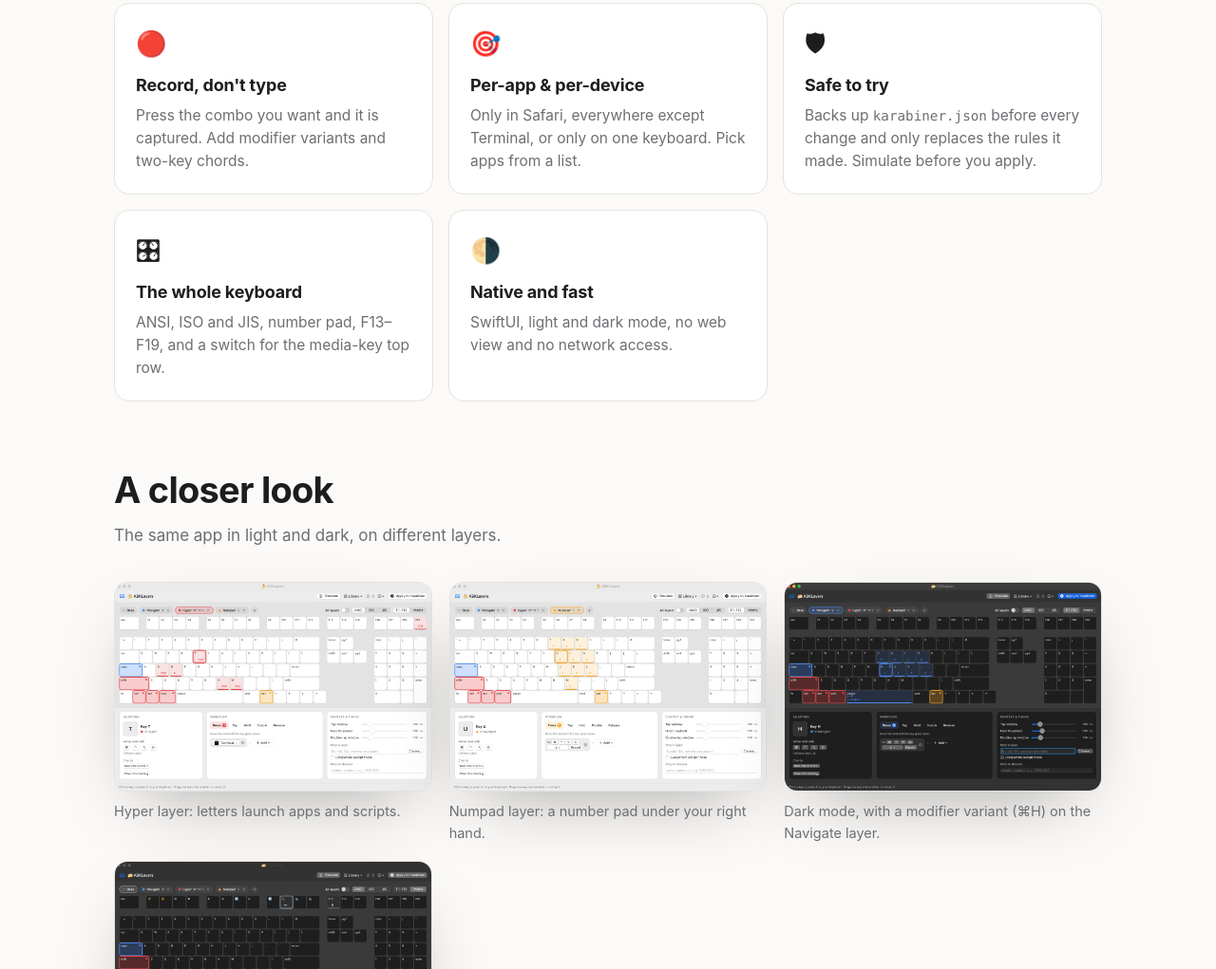
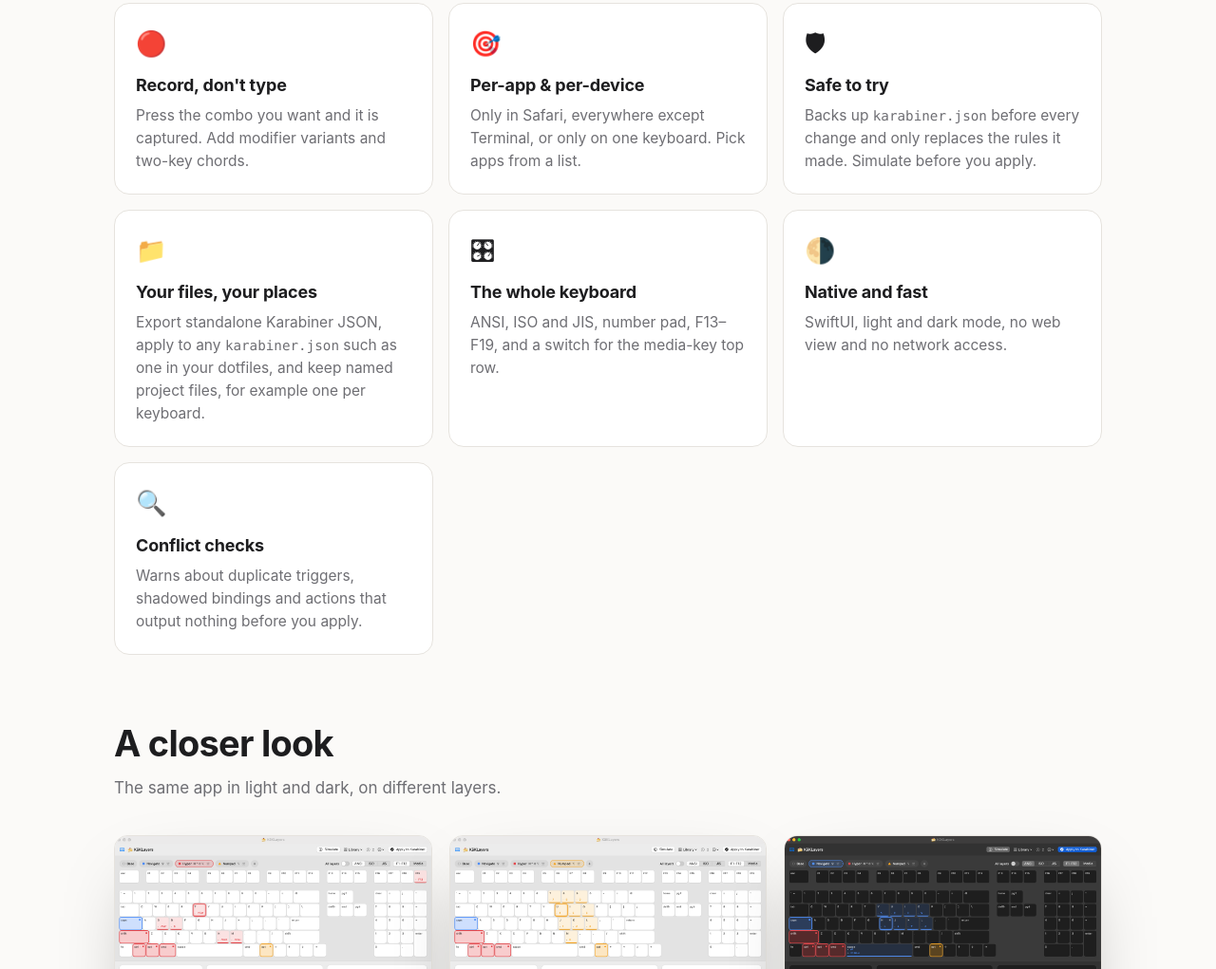
Before and after one commit to ekoekode/kaklayers, a plain HTML site: page docs/index.html in a window 1280 px wide. Shown: the part 1973-2994 px from the top of the page at 95% size. Drawn offline with Linux system fonts and the light colour scheme.

Commit message:
Landing page: add files and conflict-check feature cards

```diff
--- a/docs/index.html
+++ b/docs/index.html
@@ -99,8 +99,10 @@
       <div class="card"><span class="ic">🔴</span><h3>Record, don't type</h3><p>Press the combo you want and it is captured. Add modifier variants and two-key chords.</p></div>
       <div class="card"><span class="ic">🎯</span><h3>Per-app &amp; per-device</h3><p>Only in Safari, everywhere except Terminal, or only on one keyboard. Pick apps from a list.</p></div>
       <div class="card"><span class="ic">🛡</span><h3>Safe to try</h3><p>Backs up <code>karabiner.json</code> before every change and only replaces the rules it made. Simulate before you apply.</p></div>
+      <div class="card"><span class="ic">📁</span><h3>Your files, your places</h3><p>Export standalone Karabiner JSON, apply to any <code>karabiner.json</code> such as one in your dotfiles, and keep named project files, for example one per keyboard.</p></div>
       <div class="card"><span class="ic">🎛</span><h3>The whole keyboard</h3><p>ANSI, ISO and JIS, number pad, F13–F19, and a switch for the media-key top row.</p></div>
       <div class="card"><span class="ic">🌗</span><h3>Native and fast</h3><p>SwiftUI, light and dark mode, no web view and no network access.</p></div>
+      <div class="card"><span class="ic">🔍</span><h3>Conflict checks</h3><p>Warns about duplicate triggers, shadowed bindings and actions that output nothing before you apply.</p></div>
     </div>
   </section>
 
```
